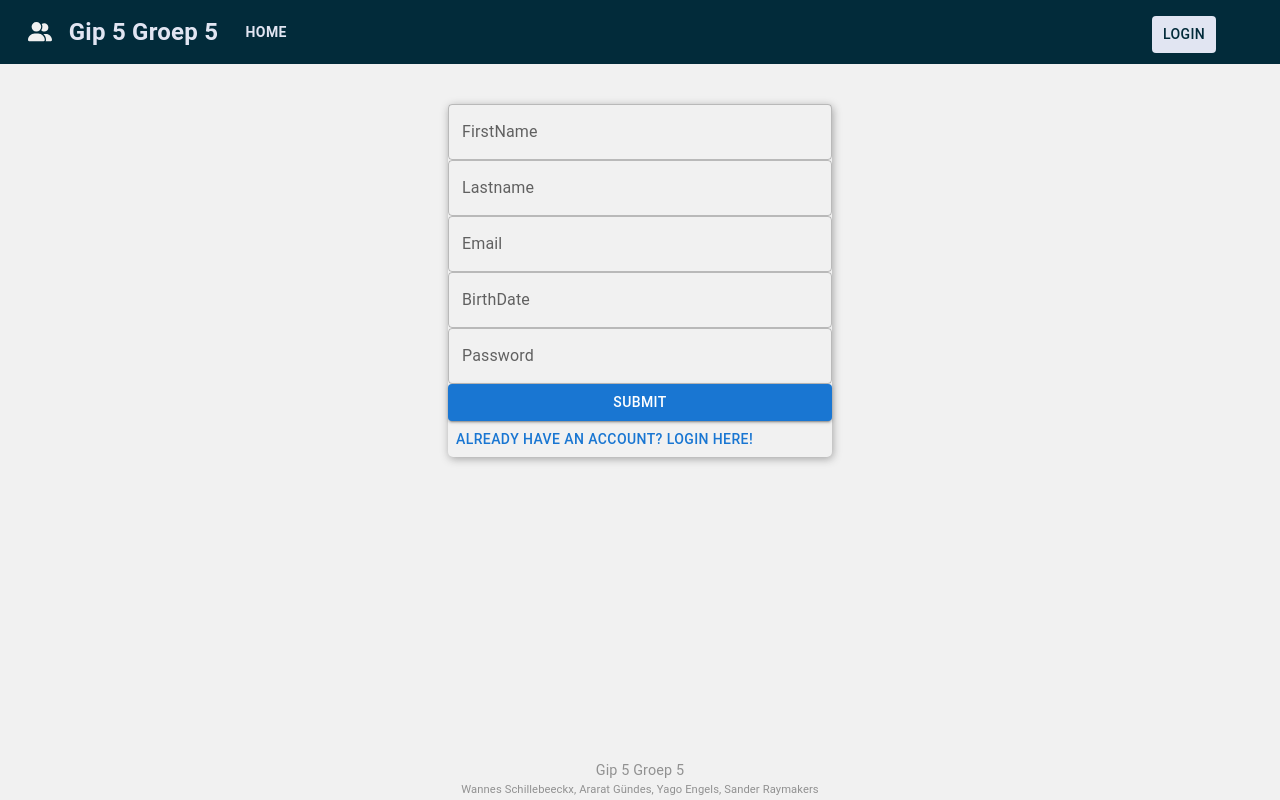
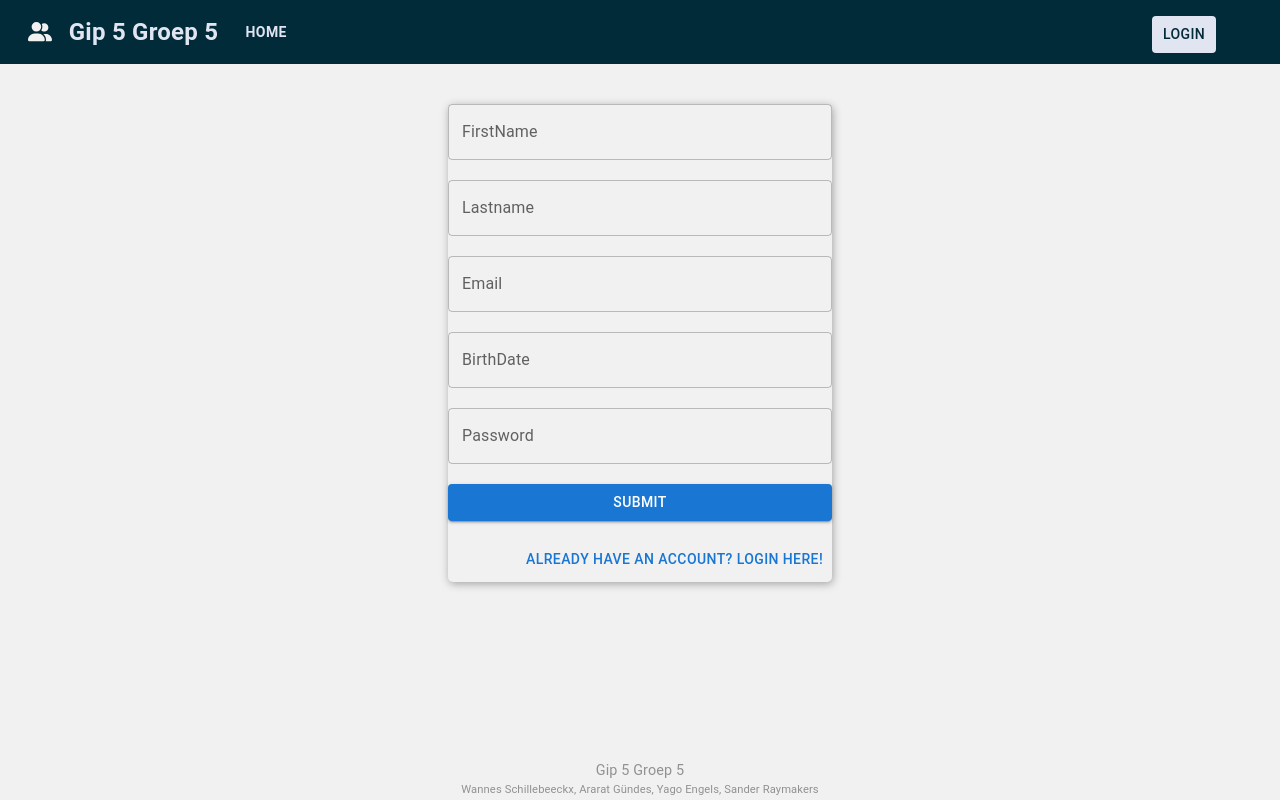
Before and after one commit to WannesSch/Gip5Groep5_Frontend_Desktop, a React (Create React App) app: page /register in a window 1280 px wide. Built offline with nearby package versions, Linux system fonts and the light colour scheme.

Commit message:
margin aanpassingen

```diff
--- a/src/Components/Login/Login.styled.ts
+++ b/src/Components/Login/Login.styled.ts
@@ -1,4 +1,5 @@
 import styled from "@emotion/styled";
-import { Box } from "@mui/material";
+import { Box, Button, TextField } from "@mui/material";
+import { green, red } from "@mui/material/colors";
 
 export const StyledBruh = styled(Box)({});
--- a/src/Components/Login/Login.tsx
+++ b/src/Components/Login/Login.tsx
@@ -5,7 +5,8 @@ import { Link } from "react-router-dom";
 import * as yup from "yup";
 import { useProfile } from "../../Hooks/useProfile";
 import { InputValues } from "../../Models/InputValues";
-import { StyledAuthBox } from "../Shared/Shared.styled";
+import { StyledAuthBox, StyledButton, StyledTextField } from "../Shared/Shared.styled";
+
 
 const validationSchema = yup.object({
   email: yup
@@ -36,7 +37,7 @@ function LoginComponent() {
     <>
       <StyledAuthBox>
         <form onSubmit={formik.handleSubmit}>
-          <TextField
+          <StyledTextField
             fullWidth
             id="email"
             name="email"
@@ -46,7 +47,7 @@ function LoginComponent() {
             error={formik.touched.email && Boolean(formik.errors.email)}
             helperText={formik.touched.email && formik.errors.email}
           />
-          <TextField
+          <StyledTextField
             fullWidth
             id="password"
             name="password"
@@ -62,7 +63,7 @@ function LoginComponent() {
           </Button>
         </form>
         <Link to={"/register"}>
-          <Button>No account? Register here!</Button>
+          <StyledButton>No account? Register here!</StyledButton>
         </Link>
       </StyledAuthBox>
     </>
--- a/src/Components/Register/Register.styled.ts
+++ b/src/Components/Register/Register.styled.ts
@@ -1,4 +1,5 @@
 import styled from "@emotion/styled";
+import { Button } from "@mui/material";
 import { Field } from "formik";
 import react from "react";
 
--- a/src/Components/Register/Register.tsx
+++ b/src/Components/Register/Register.tsx
@@ -6,7 +6,8 @@ import * as yup from "yup";
 import { useProfile } from "../../Hooks/useProfile";
 import { InputValues } from "../../Models/InputValues";
 import { User } from "../../Models/User";
-import { StyledAuthBox } from "../Shared/Shared.styled";
+import { StyledAuthBox,  StyledButton,  StyledTextField } from "../Shared/Shared.styled";
+
 
 const validationSchema = yup.object({
   firstName: yup.string().min(2, "name must be 2 or more characters long"),
@@ -47,7 +48,7 @@ function RegisterComponent() {
     <>
       <StyledAuthBox>
         <form onSubmit={formik.handleSubmit}>
-          <TextField
+          <StyledTextField
             fullWidth
             id="firstname"
             name="firstname"
@@ -57,7 +58,7 @@ function RegisterComponent() {
             error={formik.touched.firstname && Boolean(formik.errors.firstname)}
             helperText={formik.touched.firstname && formik.errors.firstname}
           />
-          <TextField
+          <StyledTextField
             fullWidth
             id="lastname"
             name="lastname"
@@ -67,7 +68,7 @@ function RegisterComponent() {
             error={formik.touched.lastname && Boolean(formik.errors.lastname)}
             helperText={formik.touched.lastname && formik.errors.lastname}
           />
-          <TextField
+          <StyledTextField
             fullWidth
             id="email"
             name="email"
@@ -77,7 +78,7 @@ function RegisterComponent() {
             error={formik.touched.email && Boolean(formik.errors.email)}
             helperText={formik.touched.email && formik.errors.email}
           />
-          <TextField
+          <StyledTextField
             fullWidth
             id="birthdate"
             name="birthdate"
@@ -87,7 +88,7 @@ function RegisterComponent() {
             error={formik.touched.birthdate && Boolean(formik.errors.birthdate)}
             helperText={formik.touched.birthdate && formik.errors.birthdate}
           />
-          <TextField
+          <StyledTextField
             fullWidth
             id="password"
             name="password"
@@ -103,7 +104,7 @@ function RegisterComponent() {
           </Button>
         </form>
         <Link to={"/login"}>
-          <Button>Already have an account? Login here!</Button>
+          <StyledButton>Already have an account? Login here!</StyledButton>
         </Link>
       </StyledAuthBox>
     </>
--- a/src/Components/Shared/Shared.styled.ts
+++ b/src/Components/Shared/Shared.styled.ts
@@ -1,5 +1,5 @@
 import { FontAwesomeIcon } from "@fortawesome/react-fontawesome";
-import { styled, Typography } from "@mui/material";
+import { Button, styled, TextField, Typography } from "@mui/material";
 import { Box } from "@mui/system";
 import { Link } from "react-router-dom";
 
@@ -81,3 +81,18 @@ export const StyledOverlayBox = styled(Box)({
   background: "#F1F1F1",
   padding: "3rem",
 });
+
+export const StyledTextField = styled(TextField)({
+
+    marginBottom: "20px"
+
+});
+
+
+export const StyledButton = styled(Button)({
+
+    marginTop: "20px",
+    marginBottom: "5px",
+    marginLeft: "70px"
+
+});
```
